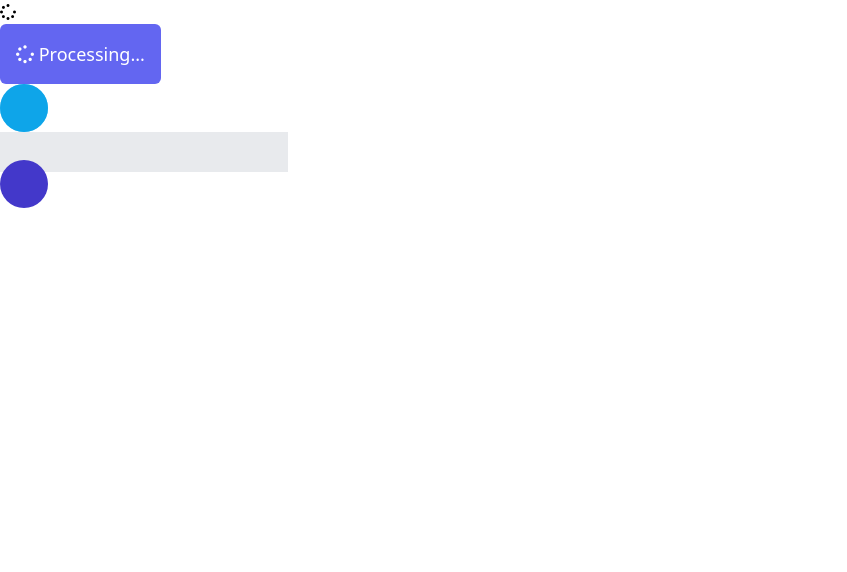
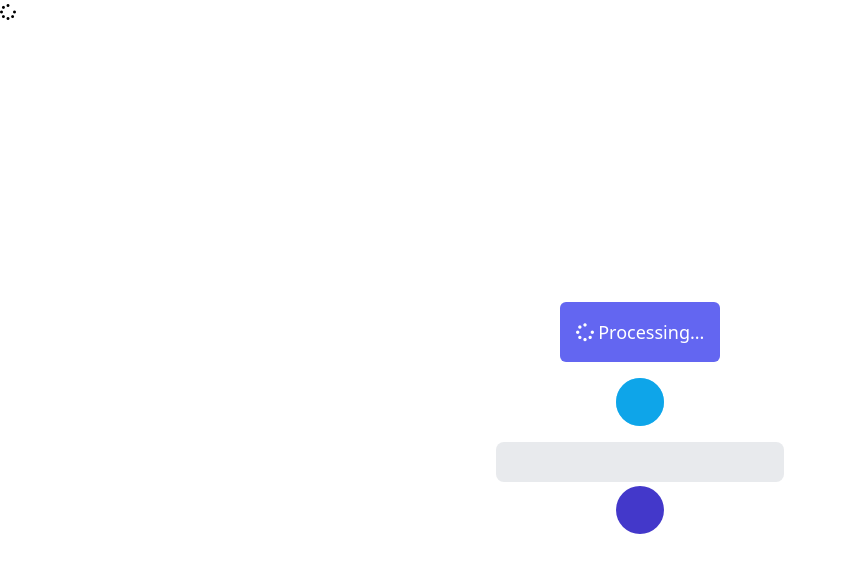
Before and after one commit to yongjinjung/learn-tailwindcss, a website: page 04_transition-animation/animation.html in a window 1280 px wide. Shown: the whole page, without its empty margins (0-847 px from the left). Drawn offline with nearby package versions, Linux system fonts and the light colour scheme.

Commit message:
animation page edit

```diff
--- a/04_transition-animation/animation.html
+++ b/04_transition-animation/animation.html
@@ -12,7 +12,9 @@
   </head>
   <body>
     <i class="fa-solid fa-spinner animate-spin"></i>
-    <main>
+    <main
+      class="container mx-auto min-h-screen flex flex-col items-center justify-center gap-y-4"
+    >
       <button
         class="bg-indigo-500 text-white text-lg p-4 rounded-md items-center gap-x-4"
       >
@@ -27,7 +29,7 @@
           class="relative inline-flex rounded-full h-12 w-12 bg-sky-500"
         ></span>
       </span>
-      <div class="animate-pulse bg-gray-300 h-10 w-72"></div>
+      <div class="animate-pulse bg-gray-300 h-10 w-72 rounded-lg"></div>
       <span
         class="animate-bounce relative inline-flex rounded-full w-12 h-12 bg-indigo-700"
       ></span>
```
